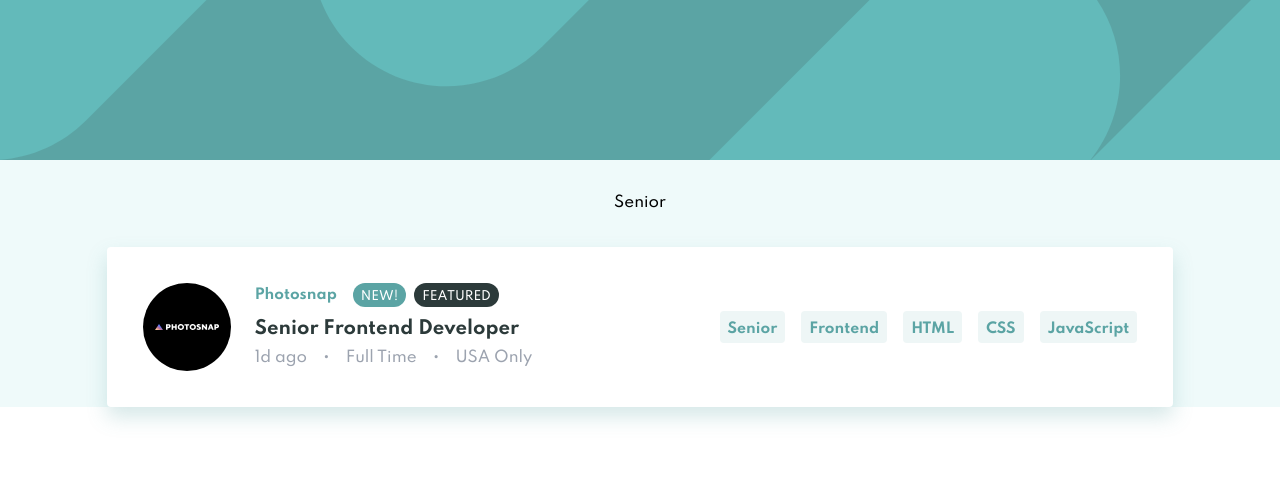
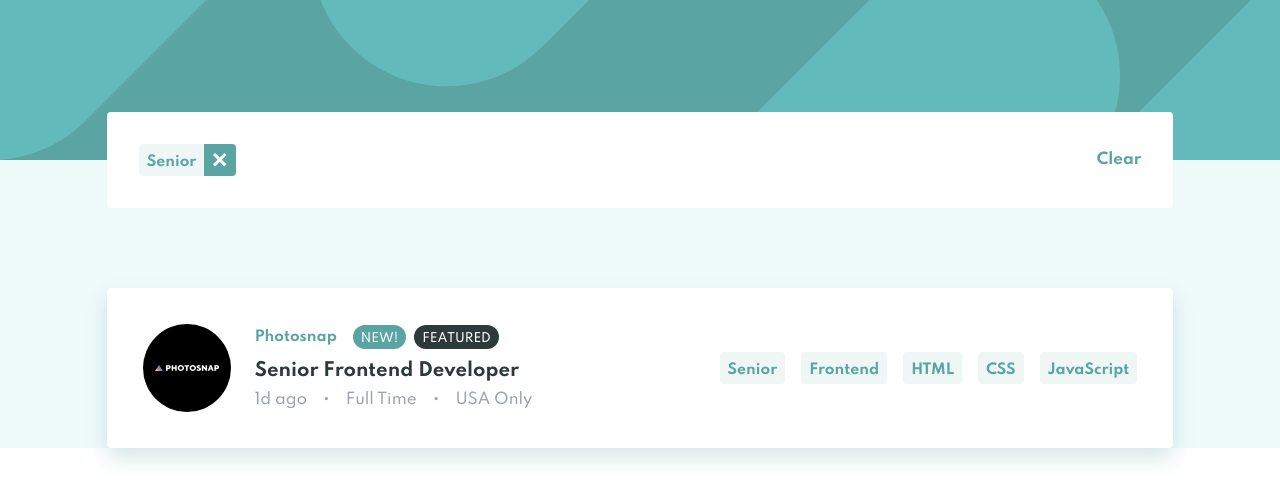
Before and after one commit to hjludwig/job-listings, a React (Create React App) app: page / in a window 1280 px wide. Both pictures are taken after a click on the button "Senior". Shown: the top 502 px of the page. Built offline with nearby package versions, Linux system fonts and the light colour scheme.

Commit message:
Add clear button

```diff
--- a/src/App.js
+++ b/src/App.js
@@ -23,9 +23,24 @@ function App() {
         });
         setJobs(filteredJobs);
     };
+    const handleRemove = filter => {
+        if (activeFilters.length === 1) {
+            setActiveFilters([]);
+            setJobs(data);
+        } else {
+            setActiveFilters(prevState =>
+                prevState.filter(item => item !== filter)
+            );
+        }
+    };
+    const clearFilters = () => {
+        setActiveFilters([]);
+        setJobs(data);
+    };
     const classes = {
-        main: "flex flex-col items-center gap-8 bg-header-desktop bg-cyan-verylight font-body text-base",
-        header: "h-40 w-full bg-cyan-default",
+        main: "bg-header-desktop bg-cyan-verylight font-body text-base",
+        header: "h-40 w-full bg-cyan-default flex flex-column justify-center items-end",
+        jobs: "flex flex-col items-center gap-8 pt-32",
     };
 
     useEffect(() => {
@@ -41,8 +56,16 @@ function App() {
                     backgroundRepeat: "no-repeat",
                     backgroundSize: "cover",
                 }}
-            ></header>
-            <Filters activeFilters={activeFilters} />
+            >
+                {activeFilters.length !== 0 && (
+                    <Filters
+                        activeFilters={activeFilters}
+                        handleRemove={handleRemove}
+                        clearFilters={clearFilters}
+                    />
+                )}
+            </header>
+            <div className={classes.jobs}>
                 {jobs.map(job => (
                     <JobListing
                         job={job}
@@ -52,6 +75,7 @@ function App() {
                     />
                 ))}
             </div>
+        </div>
     );
 }
 
--- a/src/components/Filters.js
+++ b/src/components/Filters.js
@@ -1,13 +1,44 @@
 import React from "react";
 
-const Filters = ({ activeFilters }) => {
+const Filters = ({ activeFilters, handleRemove, clearFilters }) => {
+    const classes = {
+        wrapper:
+            "bg-white w-10/12 max-w-6xl p-8 flex items-center justify-between w-100 transform translate-y-1/2 rounded",
+        list: "flex gap-4",
+        filterItem:
+            "bg-cyan-light text-cyan-default px-2 pt-2 pb-1 pr-10 rounded text-sm font-bold relative",
+        removeButton:
+            "text-white bg-cyan-default hover:bg-cyan-verydark w-8 h-8 absolute top-0 right-0 rounded-r",
+        clearButton: "text-cyan-default font-bold text-s hover:underline",
+    };
+
     return (
-        <div>
-            <ul>
+        <div className={classes.wrapper}>
+            <ul className={classes.list}>
                 {activeFilters.map(filter => (
-                    <li>{filter}</li>
+                    <li className={classes.filterItem}>
+                        {filter}
+                        <button
+                            type="button"
+                            onClick={() => handleRemove(filter)}
+                            className={classes.removeButton}
+                            style={{
+                                backgroundImage:
+                                    "url(./images/icon-remove.svg)",
+                                backgroundPosition: "center",
+                                backgroundRepeat: "no-repeat",
+                            }}
+                        ></button>
+                    </li>
                 ))}
             </ul>
+            <button
+                className={classes.clearButton}
+                type="button"
+                onClick={clearFilters}
+            >
+                Clear
+            </button>
         </div>
     );
 };
--- a/src/components/JobListing.js
+++ b/src/components/JobListing.js
@@ -6,7 +6,6 @@ const JobListing = ({ job, filterJobs, setActiveFilters, activeFilters }) => {
             return;
         }
         setActiveFilters(prevState => [...prevState, tag]);
-        console.log(activeFilters);
     };
     const {
         company,
@@ -25,14 +24,14 @@ const JobListing = ({ job, filterJobs, setActiveFilters, activeFilters }) => {
     const tags = [level, role, ...tools, ...languages];
     const classes = {
         wrapper:
-            "w-10/12 flex justify-between items-center p-9 rounded bg-white shadow-cyan",
+            "w-10/12 max-w-6xl flex justify-between items-center p-9 rounded bg-white shadow-cyan",
         info: "flex items-center gap-6",
         image: "",
         details: "flex gap-4 text-gray-400",
         tags: "flex gap-4",
         name: "flex items-center text-sm font-bold text-cyan-default",
         position: "text-cyan-verydark text-lg font-bold pt-2 pb-1",
-        tag: "bg-cyan-light text-cyan-default px-2 pt-2 pb-1 rounded text-sm font-bold",
+        tag: "bg-cyan-light hover:text-white hover:bg-cyan-default text-cyan-default px-2 pt-2 pb-1 rounded text-sm font-bold",
         new: "bg-cyan-default text-white rounded-full px-2 pt-1.5 pb-0.5 text-xs uppercase font-normal ml-4 mr-2",
         featured:
             "bg-cyan-verydark text-white rounded-full px-2 pt-1.5 pb-0.5 text-xs uppercase font-normal",
```
Lines whose indentation alone changed are shown as unchanged.
